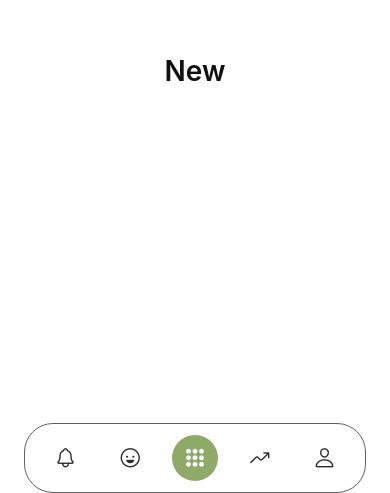
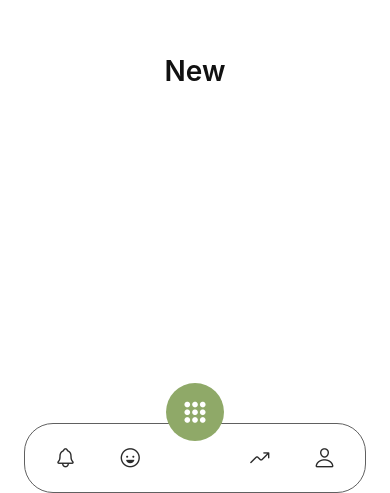
Before and after one commit to gonzen2310/flexr, a React Native app: screen /New in a window 390 px wide. Shown: the part 351-844 px from the top of the page. Built offline with nearby package versions, Linux system fonts and the light colour scheme.

Commit message:
review: added floation action button

```diff
--- a/src/features/new/presentation/screens/NewScreen.tsx
+++ b/src/features/new/presentation/screens/NewScreen.tsx
@@ -1,10 +1,21 @@
 import React from 'react';
 import { View, Text, StyleSheet } from 'react-native';
+import type { RouteProp } from '@react-navigation/native';
 
-export function NewScreen() {
+import type { TabParamList } from '../../../../navigation/types';
+
+type NewScreenRouteProp = RouteProp<TabParamList, 'New'>;
+
+type NewScreenProps = {
+  route: NewScreenRouteProp;
+};
+
+export function NewScreen({ route }: NewScreenProps) {
+  const label = route.params?.label ?? 'New';
+
   return (
     <View style={styles.container}>
-      <Text style={styles.label}>New</Text>
+      <Text style={styles.label}>{label}</Text>
     </View>
   );
 }
--- a/src/navigation/TabNavigator.tsx
+++ b/src/navigation/TabNavigator.tsx
@@ -19,18 +19,22 @@ import { TabParamList } from './types';
 const Tab = createBottomTabNavigator<TabParamList>();
 
 const BAR_BG_COLOR     = '#FFFFFF';
-const BORDER_WIDTH      = 0.2;
+const BORDER_WIDTH     = 0.2;
 const BAR_BORDER_COLOR = '#606060';
 const ACTIVE_COLOR     = '#F1E5D1'; // cream pill behind focused non-center tab
-const CENTER_COLOR     = '#8FA968'; // muted olive for center tab
+const FAB_COLOR        = '#8FA968'; // muted olive for FAB
 const ACTIVE_ICON      = '#3E2D14'; // dark brown icon on cream pill
-const CENTER_ICON      = '#FFFFFF'; // icon inside the olive circle
+const FAB_ICON         = '#FFFFFF'; // icon inside the FAB
 const INACTIVE_ICON    = '#2A2A2A'; // default icon on white bar
 const BAR_HEIGHT       = 70;
 const CIRCLE_SIZE      = 46;
+const FAB_SIZE         = 58;
+const FAB_LIFT         = 18; // how far the FAB sits above the bar's top edge
 const ICON_SIZE        = 22;
+const FAB_ICON_SIZE    = 26;
 const CENTER_ROUTE     = 'New';
 
+const FAB_LABELS = ['New', 'Add', 'Create', 'Start', 'Track'];
 
 type IoniconName = React.ComponentProps<typeof Ionicons>['name'];
 
@@ -56,13 +60,29 @@ function CustomTabBar({ state, navigation }: BottomTabBarProps) {
     }
   };
 
+  const centerIndex = state.routes.findIndex((r) => r.name === CENTER_ROUTE);
+  const centerRoute = centerIndex >= 0 ? state.routes[centerIndex] : undefined;
+
+  const handleFabPress = () => {
+    // TODO: replace with navigation to a dedicated creation page.
+    const currentRoute = state.routes[state.index];
+    const currentLabel =
+      (currentRoute?.name === CENTER_ROUTE &&
+        (currentRoute.params as { label?: string } | undefined)?.label) ||
+      FAB_LABELS[0];
+    const nextIndex = (FAB_LABELS.indexOf(currentLabel) + 1) % FAB_LABELS.length;
+    navigation.navigate(CENTER_ROUTE, { label: FAB_LABELS[nextIndex] });
+  };
+
   return (
     <View style={[styles.barWrapper, { paddingBottom: insets.bottom }]}>
       <View style={styles.bar}>
         {state.routes.map((route, index) => {
+          if (route.name === CENTER_ROUTE) {
+            return <View key={route.key} style={styles.tab} />;
+          }
+
           const isFocused = state.index === index;
-          const isCenter = route.name === CENTER_ROUTE;
-          const lit = isFocused || isCenter;
           const icons = TAB_ICONS[route.name];
 
           return (
@@ -72,23 +92,33 @@ function CustomTabBar({ state, navigation }: BottomTabBarProps) {
               style={styles.tab}
               onPress={() => navigate(route.name, route.key, index)}
             >
-              <View
-                style={[
-                  styles.circle,
-                  isCenter && styles.centerCircle,
-                  isFocused && !isCenter && styles.activeCircle,
-                ]}
-              >
+              <View style={[styles.circle, isFocused && styles.activeCircle]}>
                 <Ionicons
-                  name={lit ? icons.active : icons.inactive}
+                  name={isFocused ? icons.active : icons.inactive}
                   size={ICON_SIZE}
-                  color={isCenter ? CENTER_ICON : isFocused ? ACTIVE_ICON : INACTIVE_ICON}
+                  color={isFocused ? ACTIVE_ICON : INACTIVE_ICON}
                 />
               </View>
             </TouchableOpacity>
           );
         })}
       </View>
+
+      {centerRoute && (
+        <TouchableOpacity
+          accessibilityRole="button"
+          accessibilityLabel="Create"
+          activeOpacity={0.85}
+          onPress={handleFabPress}
+          style={[styles.fab, { bottom: insets.bottom + BAR_HEIGHT - FAB_LIFT }]}
+        >
+          <Ionicons
+            name={TAB_ICONS[CENTER_ROUTE].active}
+            size={FAB_ICON_SIZE}
+            color={FAB_ICON}
+          />
+        </TouchableOpacity>
+      )}
     </View>
   );
 }
@@ -149,10 +179,26 @@ const styles = StyleSheet.create({
     alignItems: 'center',
     justifyContent: 'center',
   },
-  centerCircle: {
-    backgroundColor: CENTER_COLOR,
-  },
   activeCircle: {
     backgroundColor: ACTIVE_COLOR,
   },
+  fab: {
+    position: 'absolute',
+    alignSelf: 'center',
+    width: FAB_SIZE,
+    height: FAB_SIZE,
+    borderRadius: FAB_SIZE / 2,
+    backgroundColor: FAB_COLOR,
+    alignItems: 'center',
+    justifyContent: 'center',
+    ...Platform.select({
+      ios: {
+        shadowColor: '#000',
+        shadowOffset: { width: 0, height: 6 },
+        shadowOpacity: 0.25,
+        shadowRadius: 10,
+      },
+      android: { elevation: 16 },
+    }),
+  },
 });
--- a/src/navigation/types.ts
+++ b/src/navigation/types.ts
@@ -1,7 +1,7 @@
 export type TabParamList = {
   Home: undefined;
   History: undefined;
-  New: undefined;
+  New: { label?: string } | undefined;
   Routines: undefined;
   Profile: undefined;
 };
```
